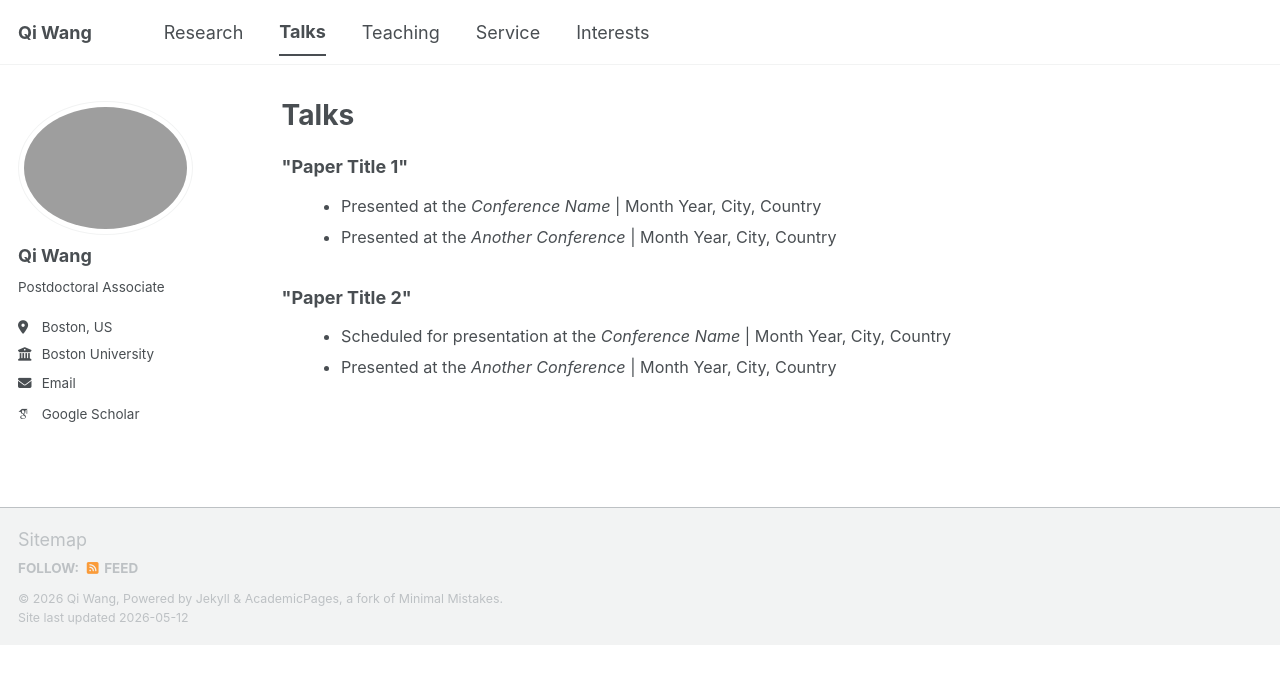
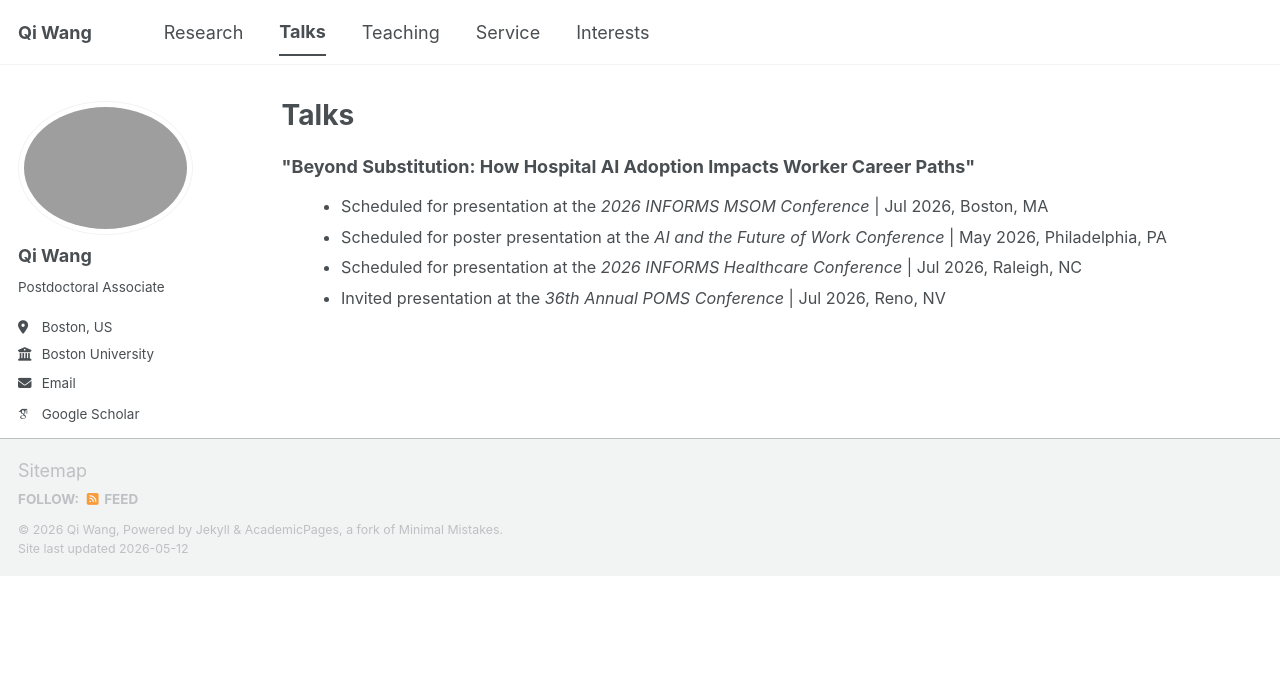
Before and after one commit to qiwang-katherine/qiwang-katherine.github.io, a Jekyll site: the page built from _pages/talks.html, in a window 1280 px wide. Shown: the top 684 px of the page. Built offline with Jekyll 4.4.1, drawn with Linux system fonts in a browser that asks for light colours; some web fonts are replaced; a script bundle is joined from its source files by our own code; library files that are not in the unit come from our copies.

Commit message:
Update talks.html

```diff
--- a/_pages/talks.html
+++ b/_pages/talks.html
@@ -7,22 +7,13 @@ author_profile: true
 
 <div class="talk-paper">
 
-<h3 class="talk-paper-title">"Paper Title 1"</h3>
+<h3 class="talk-paper-title">"Beyond Substitution: How Hospital AI Adoption Impacts Worker Career Paths"</h3>
 
 <ul class="talk-list">
-  <li>Presented at the <i>Conference Name</i> | Month Year, City, Country</li>
-  <li>Presented at the <i>Another Conference</i> | Month Year, City, Country</li>
+  <li>Scheduled for presentation at the <i>2026 INFORMS MSOM Conference</i> | Jul 2026, Boston, MA</li>
+  <li>Scheduled for poster presentation at the <i>AI and the Future of Work Conference</i> | May 2026, Philadelphia, PA</li>
+  <li>Scheduled for presentation at the <i>2026 INFORMS Healthcare Conference</i> | Jul 2026, Raleigh, NC</li>
+  <li>Invited presentation at the <i>36th Annual POMS Conference</i> | Jul 2026, Reno, NV</li>
 </ul>
 
 </div>
-
-<div class="talk-paper">
-
-<h3 class="talk-paper-title">"Paper Title 2"</h3>
-
-<ul class="talk-list">
-  <li>Scheduled for presentation at the <i>Conference Name</i> | Month Year, City, Country</li>
-  <li>Presented at the <i>Another Conference</i> | Month Year, City, Country</li>
-</ul>
-
-</div>
```
